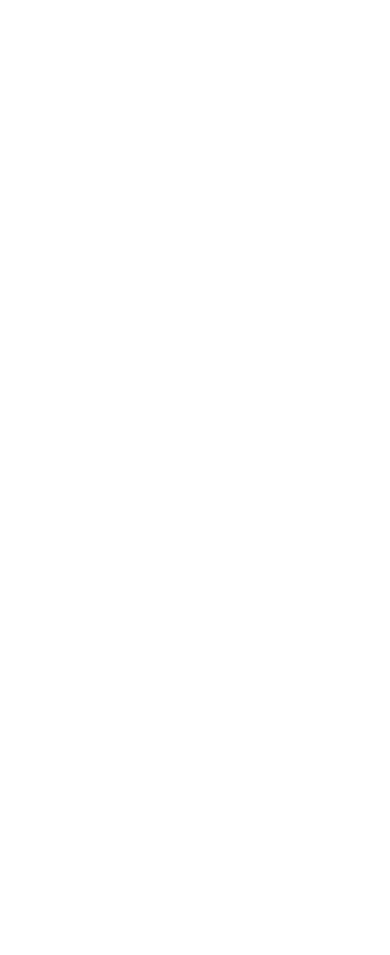
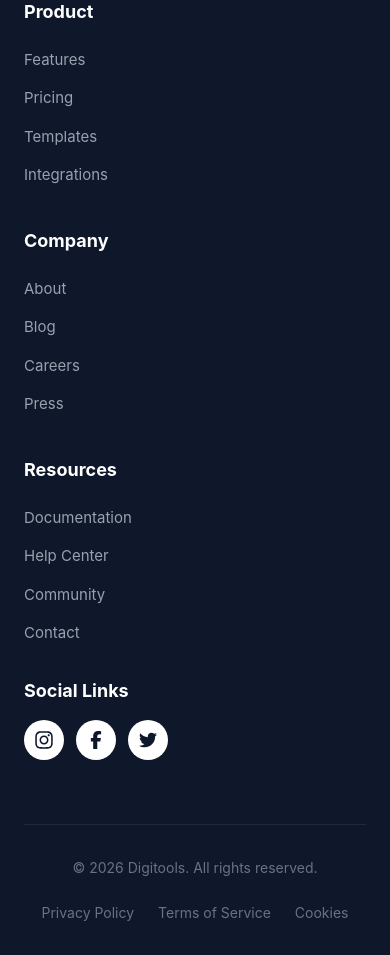
Before and after one commit to MernStackExpert/Digitools_Digital-Services, a React (Vite) app: page / in a window 390 px wide. Shown: the part 9520-10475 px from the top of the page. Before the commit the page ends 9264 px from the top, so only its background shows below. Built offline with nearby package versions, Linux system fonts and the light colour scheme.

Commit message:
[ADDED_Footer] Add Footer Section and Use React-Icons

```diff
--- a/package.json
+++ b/package.json
@@ -14,6 +14,7 @@
     "lucide-react": "^1.7.0",
     "react": "^19.2.4",
     "react-dom": "^19.2.4",
+    "react-icons": "^5.6.0",
     "react-toastify": "^11.0.5",
     "tailwindcss": "^4.2.2"
   },
--- a/src/App.jsx
+++ b/src/App.jsx
@@ -8,6 +8,7 @@ import productsData from './data/products.json';
 import Steps from './Components/Steps';
 import Pricing from './Components/Pricing';
 import CTA from './Components/CTA';
+import Footer from './Components/Footer';
 
 function App() {
   const [activeTab, setActiveTab] = useState('products');
@@ -53,6 +54,7 @@ function App() {
         </div>
       )}
 
+      <Footer />
       <ToastContainer position="top-right" autoClose={2000} />
     </div>
   );
--- /dev/null
+++ b/src/Components/Footer.jsx
@@ -0,0 +1,78 @@
+import React from 'react';
+import { FaFacebookF, FaInstagram, FaTwitter } from 'react-icons/fa6';
+const Footer = () => {
+  return (
+    <footer className="w-full bg-[#0F172A] text-white pt-16 pb-8 px-6 md:px-12">
+      <div className="max-w-[1440px] mx-auto">
+
+        <div className="grid grid-cols-1 md:grid-cols-2 lg:grid-cols-5 gap-10 mb-16">
+
+          <div className="lg:col-span-2 text-left">
+            <h2 className="text-[32px] font-bold mb-6">DigiTools</h2>
+            <p className="text-gray-400 text-[16px] leading-relaxed max-w-[350px]">
+              Premium digital tools for creators, professionals, and businesses. Work smarter with our suite of powerful tools.
+            </p>
+          </div>
+
+          <div>
+            <h4 className="text-[18px] font-bold mb-6 text-white text-left">Product</h4>
+            <ul className="space-y-4 text-gray-400 text-[15px]">
+              <li className="hover:text-white cursor-pointer transition-colors text-left">Features</li>
+              <li className="hover:text-white cursor-pointer transition-colors text-left">Pricing</li>
+              <li className="hover:text-white cursor-pointer transition-colors text-left">Templates</li>
+              <li className="hover:text-white cursor-pointer transition-colors text-left">Integrations</li>
+            </ul>
+          </div>
+
+          <div>
+            <h4 className="text-[18px] font-bold mb-6 text-white text-left">Company</h4>
+            <ul className="space-y-4 text-gray-400 text-[15px]">
+              <li className="hover:text-white cursor-pointer transition-colors text-left">About</li>
+              <li className="hover:text-white cursor-pointer transition-colors text-left">Blog</li>
+              <li className="hover:text-white cursor-pointer transition-colors text-left">Careers</li>
+              <li className="hover:text-white cursor-pointer transition-colors text-left">Press</li>
+            </ul>
+          </div>
+
+          <div>
+            <h4 className="text-[18px] font-bold mb-6 text-white text-left">Resources</h4>
+            <ul className="space-y-4 text-gray-400 text-[15px] mb-8">
+              <li className="hover:text-white cursor-pointer transition-colors text-left">Documentation</li>
+              <li className="hover:text-white cursor-pointer transition-colors text-left">Help Center</li>
+              <li className="hover:text-white cursor-pointer transition-colors text-left">Community</li>
+              <li className="hover:text-white cursor-pointer transition-colors text-left">Contact</li>
+            </ul>
+
+            <h4 className="text-[18px] font-bold mb-4 text-white text-left">Social Links</h4>
+            <div className="flex gap-3 justify-start">
+              <div className="w-10 h-10 bg-white rounded-full flex items-center justify-center text-[#0F172A] cursor-pointer hover:bg-gray-200 transition-all">
+                <FaInstagram size={20} />
+              </div>
+              <div className="w-10 h-10 bg-white rounded-full flex items-center justify-center text-[#0F172A] cursor-pointer hover:bg-gray-200 transition-all">
+                <FaFacebookF size={18} />
+              </div>
+              <div className="w-10 h-10 bg-white rounded-full flex items-center justify-center text-[#0F172A] cursor-pointer hover:bg-gray-200 transition-all">
+                <FaTwitter size={18} />
+              </div>
+            </div>
+          </div>
+
+        </div>
+
+        <div className="border-t border-gray-800 pt-8 flex flex-col md:flex-row justify-between items-center gap-6">
+          <p className="text-gray-500 text-[14px]">
+            © 2026 Digitools. All rights reserved.
+          </p>
+          <div className="flex gap-6 text-gray-500 text-[14px]">
+            <span className="hover:text-white cursor-pointer transition-colors">Privacy Policy</span>
+            <span className="hover:text-white cursor-pointer transition-colors">Terms of Service</span>
+            <span className="hover:text-white cursor-pointer transition-colors">Cookies</span>
+          </div>
+        </div>
+
+      </div>
+    </footer>
+  );
+};
+
+export default Footer;
```
Also changed, not shown: 1 other file (tests, documents, lock files or other folders).
